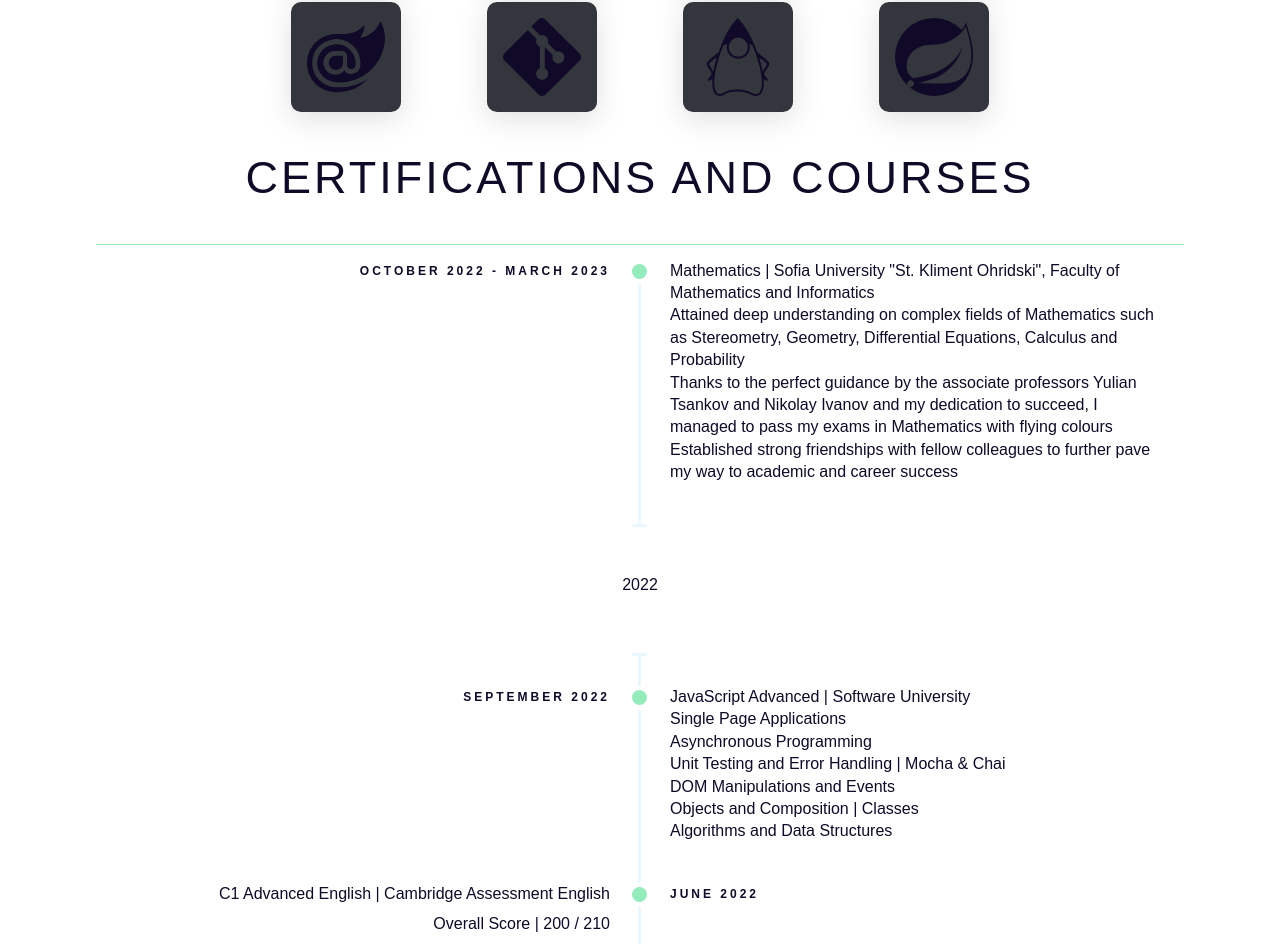
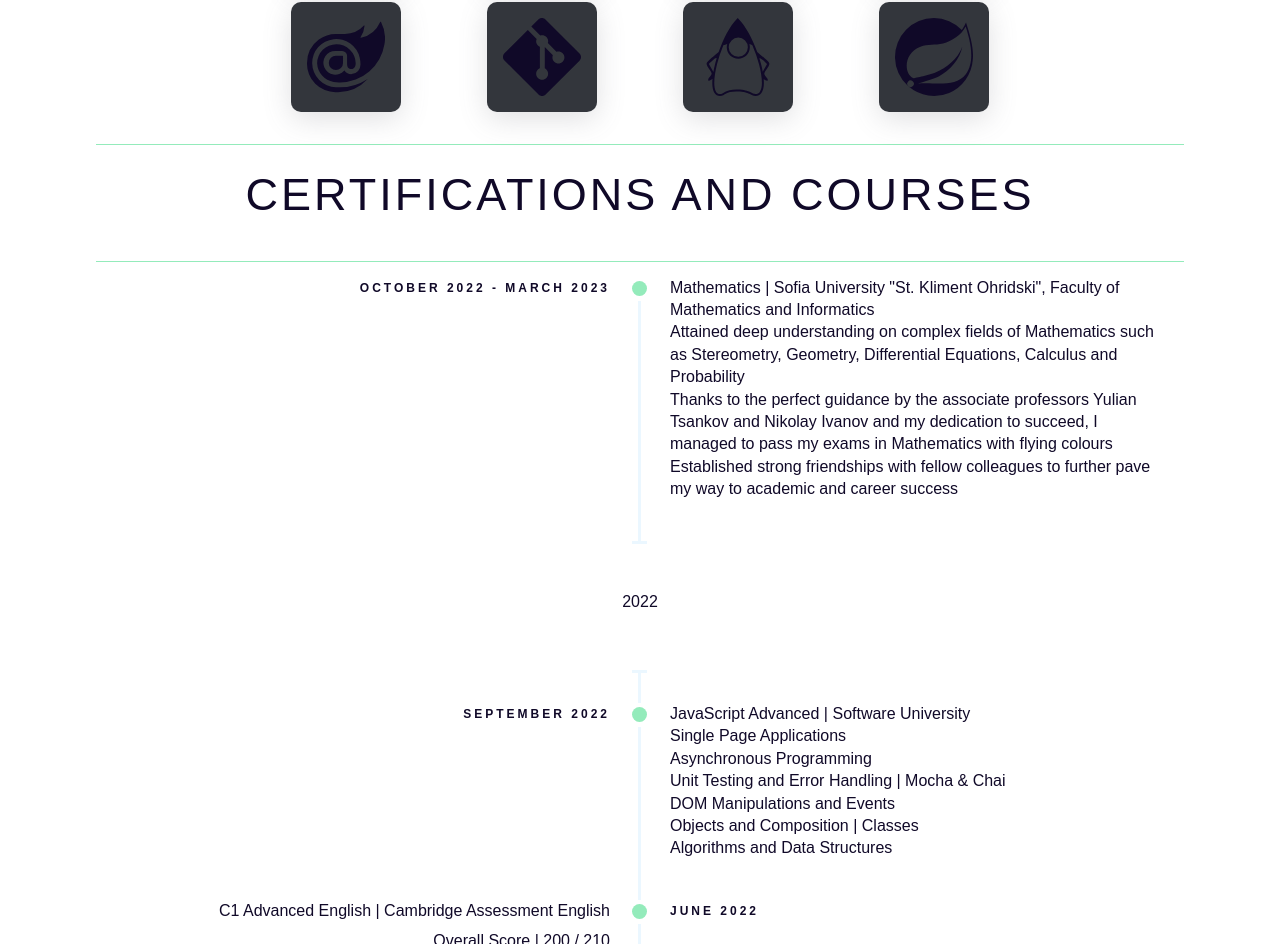
Before and after one commit to Deirror/aangelov-portfolio, a Next.js app: page / in a window 1280 px wide. Shown: the part 1418-2362 px from the top of the page. Built offline with nearby package versions, Linux system fonts and the light colour scheme.

Commit message:
add line

```diff
--- a/components/Certification.tsx
+++ b/components/Certification.tsx
@@ -22,10 +22,10 @@ const Certification = () => {
             observer.observe(barItem);
         });
     }, []);
-// <div className={styles.line}></div>
+//
     return (
         <div className={styles.certificationContainer}>
-
+            <div className={styles.line}></div>
             <div className={styles.title}>Certifications and courses</div>
 
             <div style={{
```
